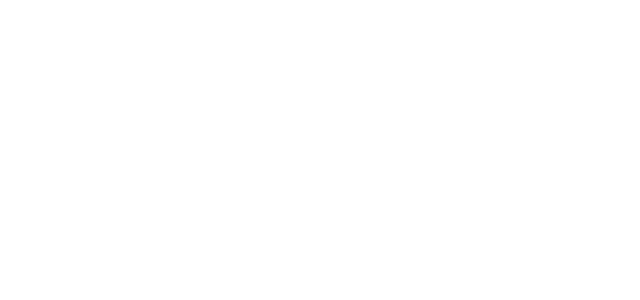
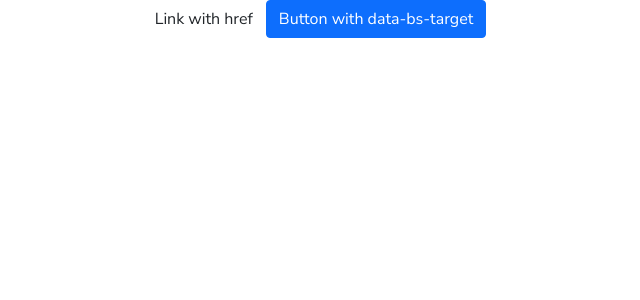
Before and after one commit to ahmedkhalid136/FlegeBOX-FINALIZED, a React (Create React App) app: page /FAQ in a window 1280 px wide. Shown: the top 300 px of the page, without its empty margins (326-966 px from the left). Built offline with nearby package versions, Linux system fonts and the light colour scheme.

Commit message:
basic button addded

```diff
--- a/package.json
+++ b/package.json
@@ -7,6 +7,7 @@
     "@testing-library/react": "^11.2.7",
     "@testing-library/user-event": "^12.8.3",
     "bootstrap": "^5.1.0",
+    "mdb-react-ui-kit": "^1.3.0",
     "react": "^17.0.2",
     "react-bootstrap": "^2.0.0-beta.5",
     "react-dom": "^17.0.2",
--- a/src/App.js
+++ b/src/App.js
@@ -3,6 +3,7 @@ import "./App.css";
 import { Route, BrowserRouter, Switch } from "react-router-dom";
 import Homepage from "./components/Homepage/Homepage";
 import whymypflegebox from "./components/whymypflegebox/whymypflegebox";
+import Faq from "./components/FAQ/FAQ";
 
 function App() {
   return (
@@ -14,6 +15,7 @@ function App() {
             <Switch>
               <Route path="/homepage" component={Homepage}></Route>
               <Route path="/whymypflegebox" component={whymypflegebox}></Route>
+              <Route path="/FAQ" component={Faq}></Route>
             </Switch>
           </BrowserRouter>
         </body>
--- /dev/null
+++ b/src/components/FAQ/FAQ.js
@@ -0,0 +1,25 @@
+import React from 'react'
+import "./FAQ.css"
+function Faq() {
+    return (
+        <div>
+        <p>
+  <a class="btn" data-bs-toggle="collapse" href="#collapseExample" role="button" aria-expanded="false" aria-controls="collapseExample">
+    Link with href
+  </a>
+  <button class="btn btn-primary" type="button" data-bs-toggle="collapse" data-bs-target="#collapseExample" aria-expanded="false" aria-controls="collapseExample">
+    Button with data-bs-target
+  </button>
+</p>
+<div class="collapse" id="collapseExample">
+  <div class="card card-body">
+    Some placeholder content for the collapse component. This panel is hidden by default but revealed when the user activates the relevant trigger.
+  </div>
+</div>
+     </div>
+
+
+    )
+}
+
+export default Faq
--- a/src/components/Homepage/Relieveyou.js
+++ b/src/components/Homepage/Relieveyou.js
@@ -1,6 +1,7 @@
 import React from "react";
 import "./Homepage.css";
 function Relieveyou() {
+
   return (
     <div>
       <p className="heading">We are here to relieve you</p>
```
Also changed, not shown: src/components/FAQ/FAQ.css (added), 1 other file (tests, documents, lock files or other folders).
